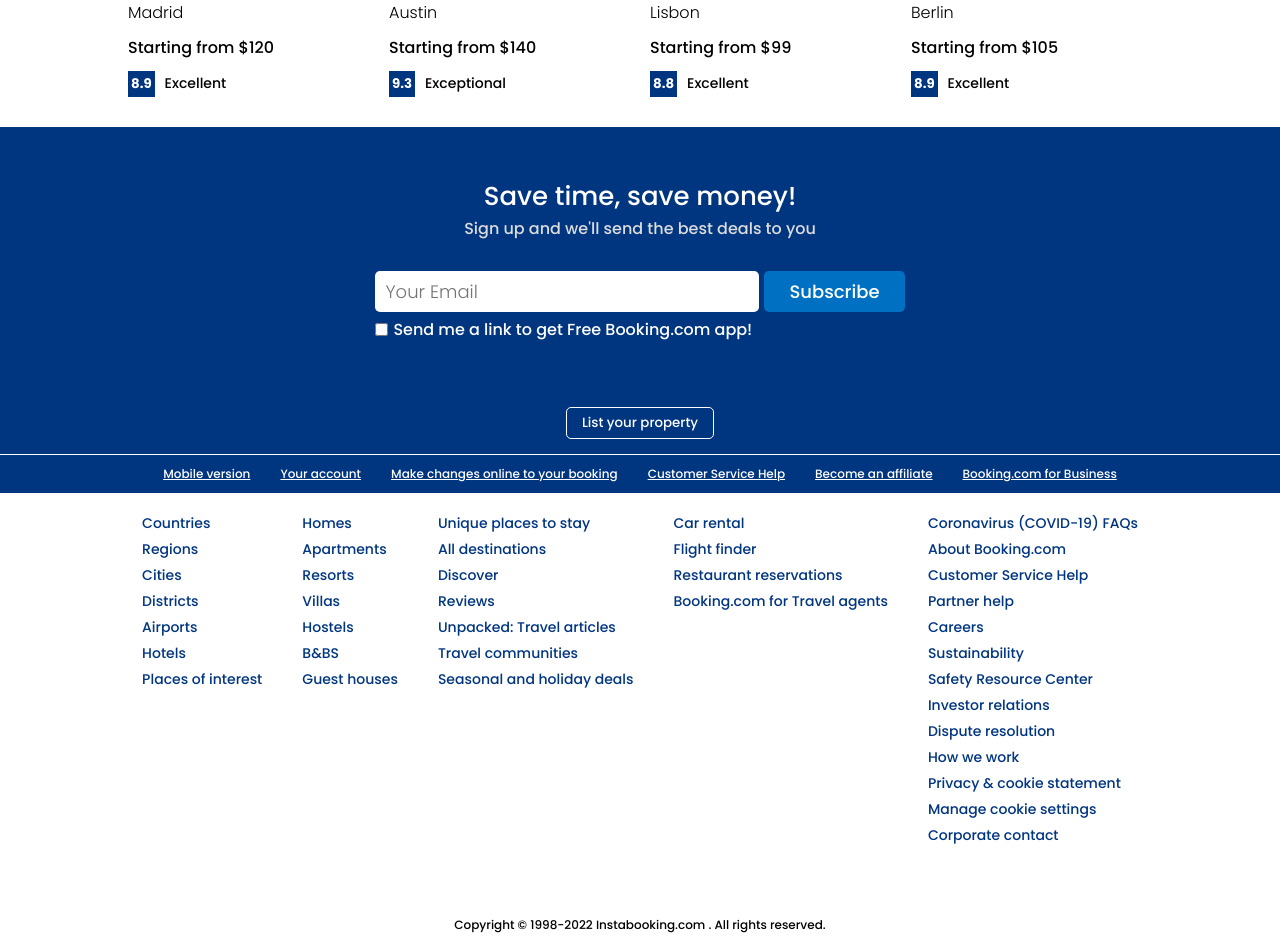
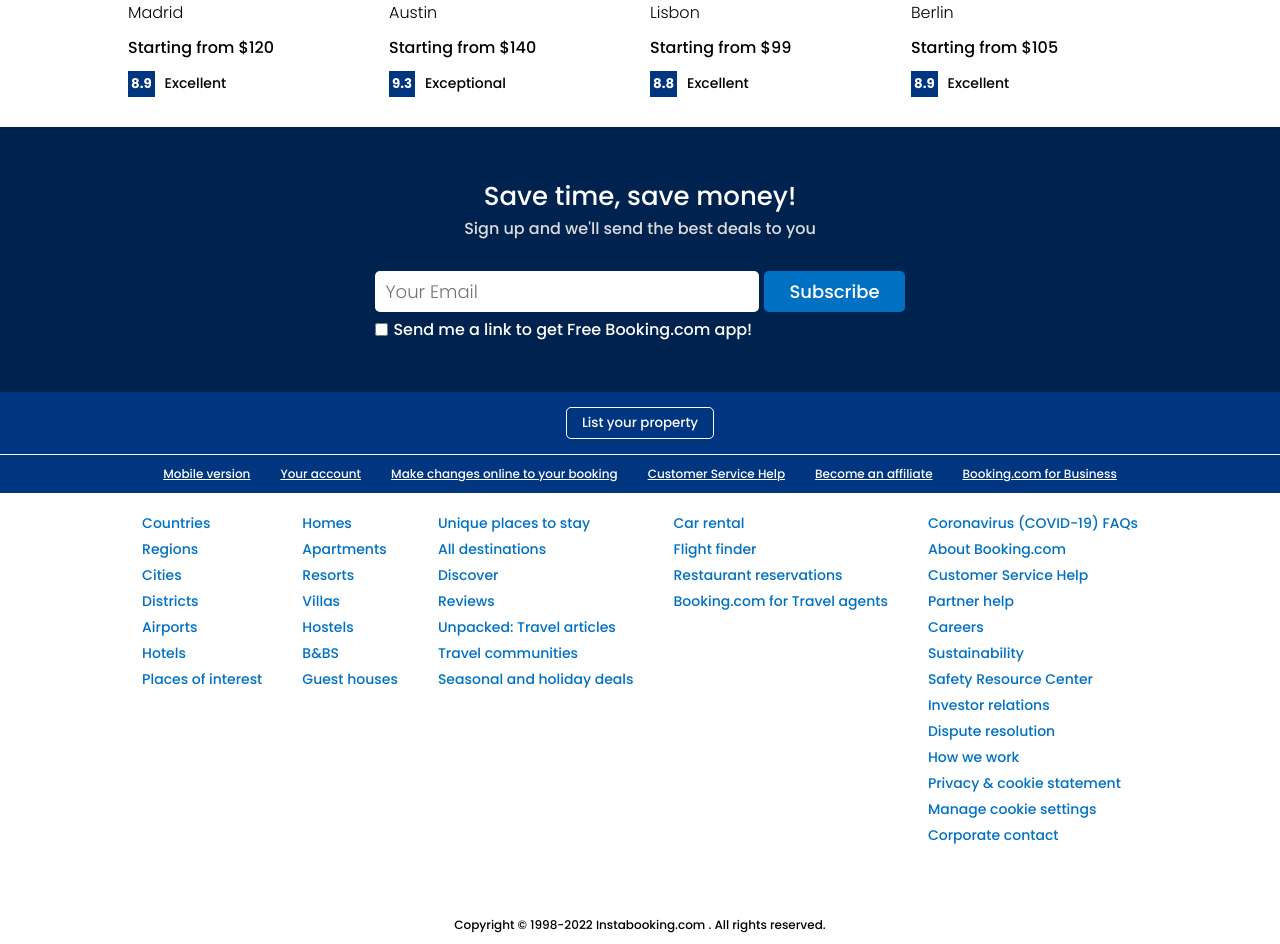
Before and after one commit to Priyatham-Reddy7/booking-app, a React (Vite) app: page / in a window 1280 px wide. Shown: the part 1280-2224 px from the top of the page. Built offline with nearby package versions, Linux system fonts and the light colour scheme; the HTML template or start-up script is replaced by a standard one.

Commit message:
Update Hexcode

```diff
--- a/src/components/footer/footer.css
+++ b/src/components/footer/footer.css
@@ -18,13 +18,13 @@
 }
 
 .footerCol>a{
-    color: #003580;
+    color: #0071c2;
     text-decoration: none;
     font-size: 14px;
 }
 
 .footerCol>a:hover{
-    text-decoration: underline;
+    color: #bc5b01;
 }
 
 .copyright{
--- a/src/components/mailList/mailList.css
+++ b/src/components/mailList/mailList.css
@@ -1,5 +1,5 @@
 .mail{
-    background-color: #003580;
+    background-color: #00224f;
     color: #fff;
     width: 100%;
     padding: 50px 0px;
```
